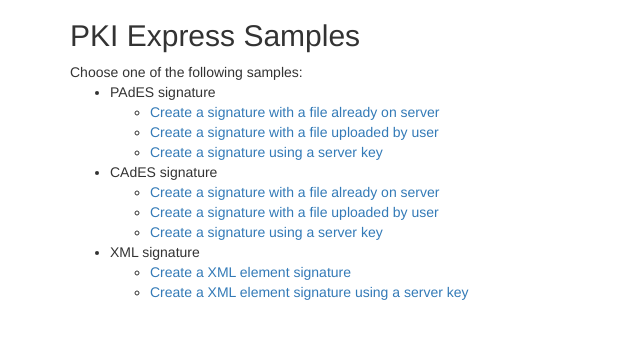
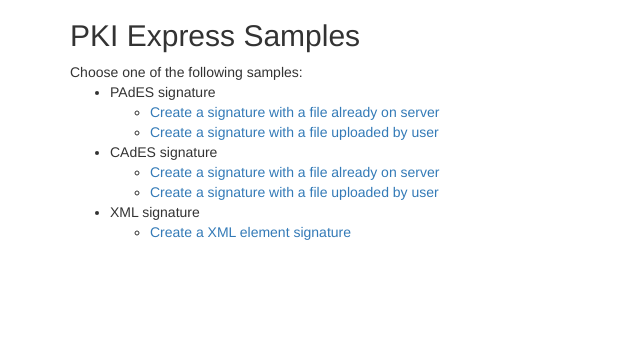
Before and after one commit to LacunaSoftware/PkiExpressSamples, a PHP site: page / in a window 1280 px wide. Shown: the part 51-390 px from the top of the page, without its empty margins (0-640 px from the left). Run offline with PHP 8.4, Linux system fonts and the light colour scheme; some libraries are stand-ins or nearby versions.

Commit message:
Commented out server key samples, which required PKI Express 1.3 (not yet released)

```diff
--- a/PHP/index.php
+++ b/PHP/index.php
@@ -18,7 +18,7 @@
             <ul>
                 <li><a href="pades-signature.php">Create a signature with a file already on server</a></li>
                 <li><a href="upload.php?goto=pades-signature">Create a signature with a file uploaded by user</a></li>
-                <li><a href="upload.php?goto=pades-signature-server-key">Create a signature using a server key</a></li>
+                <!--<li><a href="upload.php?goto=pades-signature-server-key">Create a signature using a server key</a></li>-->
             </ul>
         </li>
         <li>
@@ -26,14 +26,14 @@
             <ul>
                 <li><a href="cades-signature.php">Create a signature with a file already on server</a></li>
                 <li><a href="upload.php?goto=cades-signature">Create a signature with a file uploaded by user</a></li>
-                <li><a href="upload.php?goto=cades-signature-server-key">Create a signature using a server key</a></li>
+                <!--<li><a href="upload.php?goto=cades-signature-server-key">Create a signature using a server key</a></li>-->
             </ul>
         </li>
         <li>
             XML signature
             <ul>
                 <li><a href="xml-element-signature.php">Create a XML element signature</a></li>
-                <li><a href="xml-element-signature-server-key.php">Create a XML element signature using a server key</a></li>
+                <!--<li><a href="xml-element-signature-server-key.php">Create a XML element signature using a server key</a></li>-->
             </ul>
         </li>
     </ul>
--- a/PHP/menu.php
+++ b/PHP/menu.php
@@ -18,7 +18,7 @@
                     <ul class="dropdown-menu">
                         <li><a href="pades-signature.php">With file already on server</a></li>
                         <li><a href="upload.php?goto=pades-signature">With file uploaded by user</a></li>
-                        <li><a href="upload.php?goto=pades-signature-server-key">Using a server key</a></li>
+                        <!--<li><a href="upload.php?goto=pades-signature-server-key">Using a server key</a></li>-->
                     </ul>
                 </li>
                 <li class="dropdown">
@@ -27,7 +27,7 @@
                     <ul class="dropdown-menu">
                         <li><a href="cades-signature.php">With file already on server</a></li>
                         <li><a href="upload.php?goto=cades-signature">With file uploaded by user</a></li>
-                        <li><a href="upload.php?goto=cades-signature-server-key">Using a server key</a></li>
+                        <!--<li><a href="upload.php?goto=cades-signature-server-key">Using a server key</a></li>-->
                     </ul>
                 </li>
                 <li class="dropdown">
@@ -35,7 +35,7 @@
                        aria-expanded="false">XML signature <span class="caret"></span></a>
                     <ul class="dropdown-menu">
                         <li><a href="xml-element-signature.php">XML element signature</a></li>
-                        <li><a href="xml-element-signature-server-key.php">XML element using a server key</a></li>
+                        <!--<li><a href="xml-element-signature-server-key.php">XML element using a server key</a></li>-->
                     </ul>
                 </li>
             </ul>
```
